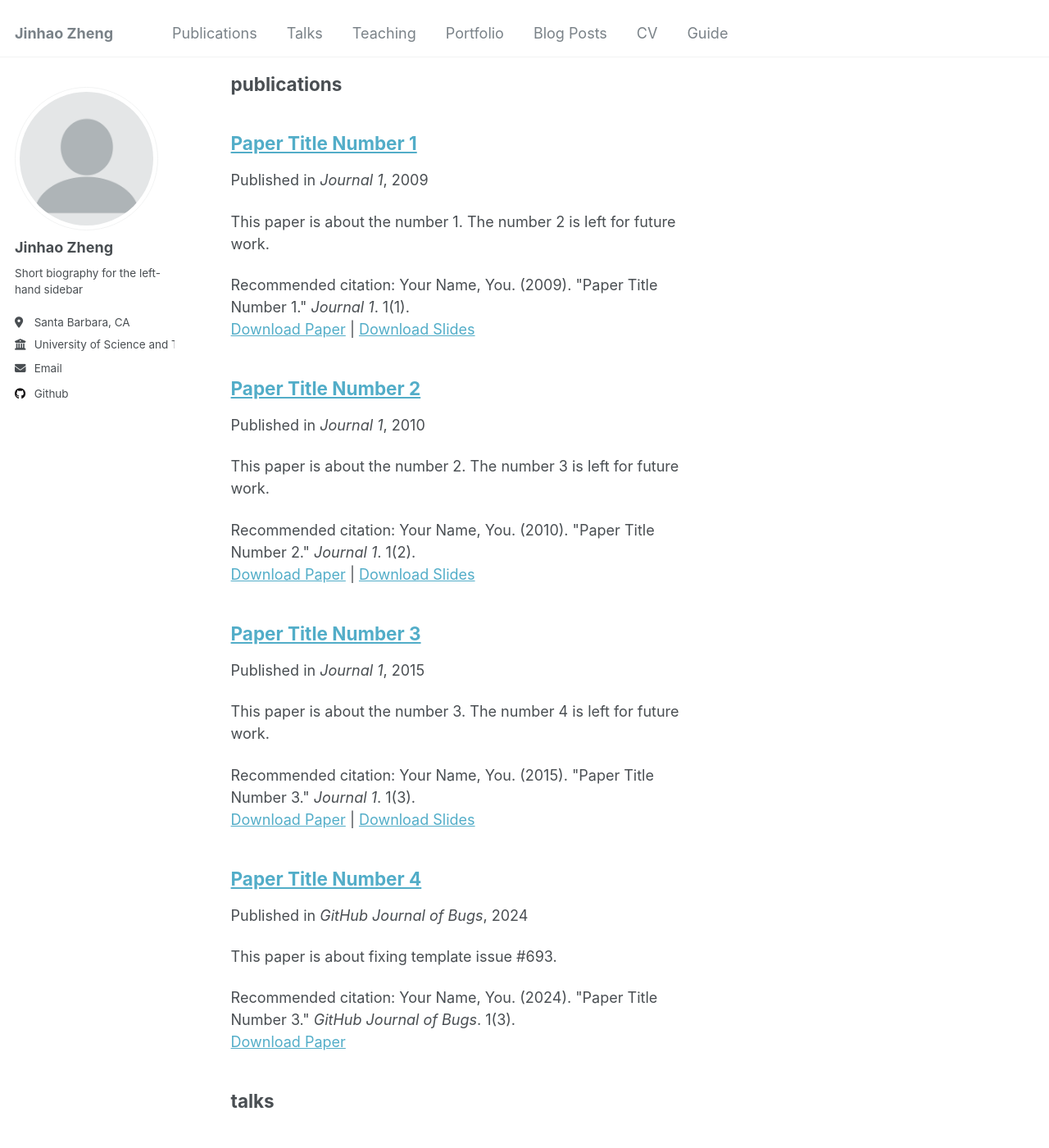
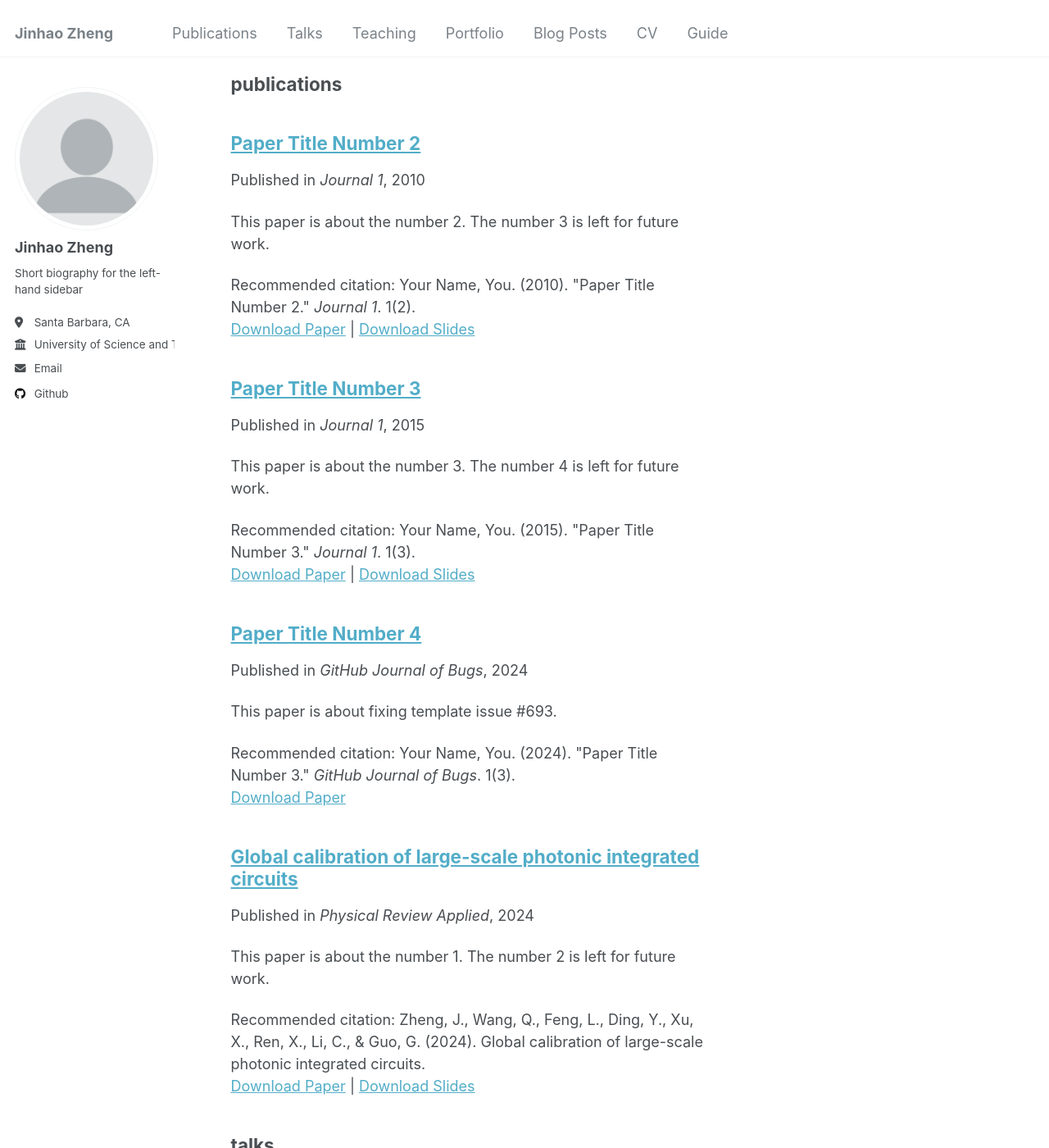
Before and after one commit to jinhaozheng04/jinhaozheng04.github.io, a Jekyll site: the page built from _pages/sitemap.md, in a window 1280 px wide and 1400 px high, scrolled down 3917 px. Shown: the whole window at 82% size. Built offline with Jekyll 4.4.1, drawn with Linux system fonts in a browser that asks for light colours.

Commit message:
Update 2009-10-01-paper-title-number-1.md

```diff
--- a/_publications/2009-10-01-paper-title-number-1.md
+++ b/_publications/2009-10-01-paper-title-number-1.md
@@ -1,14 +1,14 @@
 ---
-title: "Paper Title Number 1"
+title: "Global calibration of large-scale photonic integrated circuits"
 collection: publications
 category: manuscripts
-permalink: /publication/2009-10-01-paper-title-number-1
+permalink: https://doi.org/10.48550/arXiv.2407.02207
 excerpt: 'This paper is about the number 1. The number 2 is left for future work.'
-date: 2009-10-01
-venue: 'Journal 1'
+date: 2024-07-2
+venue: 'Physical Review Applied'
 slidesurl: 'http://academicpages.github.io/files/slides1.pdf'
-paperurl: 'http://academicpages.github.io/files/paper1.pdf'
-citation: 'Your Name, You. (2009). &quot;Paper Title Number 1.&quot; <i>Journal 1</i>. 1(1).'
+paperurl: 'http://academicpages.github.io/files/GlobalCalib.pdf'
+citation: 'Zheng, J., Wang, Q., Feng, L., Ding, Y., Xu, X., Ren, X., Li, C., & Guo, G. (2024). Global calibration of large-scale photonic integrated circuits.'
 ---
 
 The contents above will be part of a list of publications, if the user clicks the link for the publication than the contents of section will be rendered as a full page, allowing you to provide more information about the paper for the reader. When publications are displayed as a single page, the contents of the above "citation" field will automatically be included below this section in a smaller font.
```
